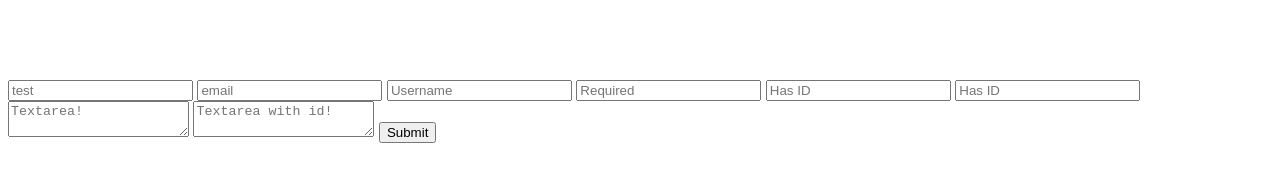
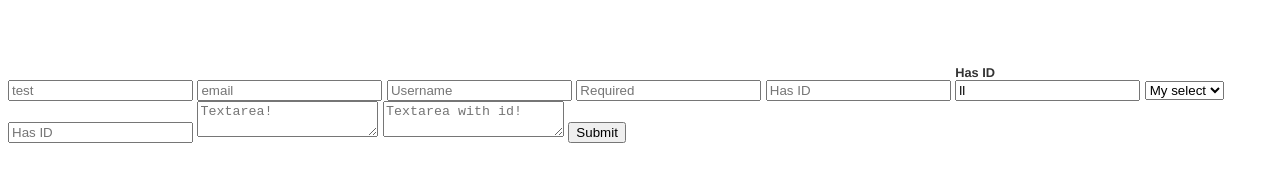
Before and after one commit to maman/JVFloat.js, a website: page demo/index.html in a window 1280 px wide. Drawn offline with nearby package versions, Linux system fonts and the light colour scheme.

Commit message:
added "visible" class name when element has content

```diff
--- a/demo/index.html
+++ b/demo/index.html
@@ -14,9 +14,15 @@
     <input type="text" placeholder="Username">
     <input type="text" placeholder="Required" required>
     <input type="text" placeholder="Has ID" id="testid">
+    <input type="text" placeholder="Has ID" value='ll'>
+    <select name="my_select" title='My select'>
+      <option value="" selected> My select </option>
+      <option value="01">AA</option>
+      <option value="02">BB</option>
+    </select>
     <div class='jvFloat'>
       <!-- i have a correct html model -->
-      <label></label>
+      <label class=''></label>
       <input type="text" placeholder="Has ID" id="testid">
     </div>
     <textarea placeholder="Textarea!"></textarea>
@@ -24,6 +30,6 @@
     <input type="submit">
 </body>
 <script>
-	$('input, textarea').jvFloat();
+	$('input, textarea, select').jvFloat();
 </script>
 </html>
--- a/jvfloat.css
+++ b/jvfloat.css
@@ -52,6 +52,10 @@
 	transition: transform 100ms, opacity 120ms, visibility 120ms;
 	opacity: 1;
 }
+.jvFloat .placeHolder.visible {
+	color: #333333;
+}
+
 /* End CSS3 */
 
 /* Legacy browser */
--- a/jvfloat.js
+++ b/jvfloat.js
@@ -55,19 +55,19 @@
       }
 
 
-      function setState() {
+      function setState(ev) {
         // change span.placeHolder to span.placeHolder.active
-        var currentValue = $el.val();
+        var currentValue = $el.val() || '',
+          toggle = currentValue !== '';
 
-        if (currentValue == null) {
-          currentValue = '';
-        } else if ($el.is('select')) {
-          if (placeholder == currentValue) {
-            currentValue = '';
-          }
+        if (ev && ev.type == 'blur' || !ev) {
+          $label.toggleClass('visible', toggle);
+        } else if (ev.type == 'keyup') {
+          $label.removeClass('visible');
+
         }
 
-        $label.toggleClass('active', currentValue !== '');
+        $label.toggleClass('active', toggle);
       }
 
       /**
@@ -85,12 +85,9 @@
         }
       }
 
-
-
-
       // checks to see if inputs are pre-populated and adds active to span.placeholder
       setState();
-      $el.bind('keyup blur', setState);
+      $el.bind('keyup blur change', setState);
     });
   };
   // Make Zeptojs & jQuery Compatible
```
